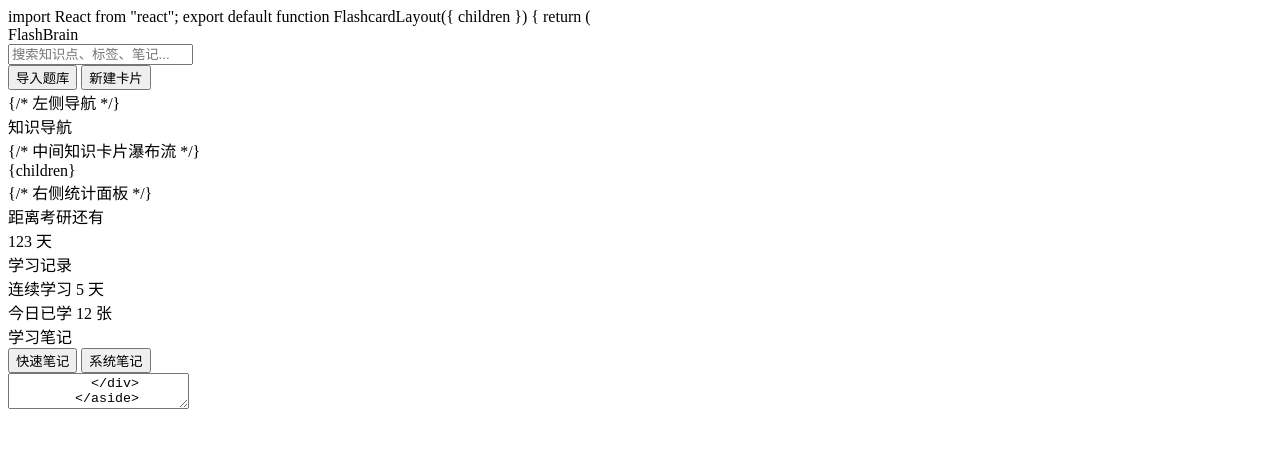
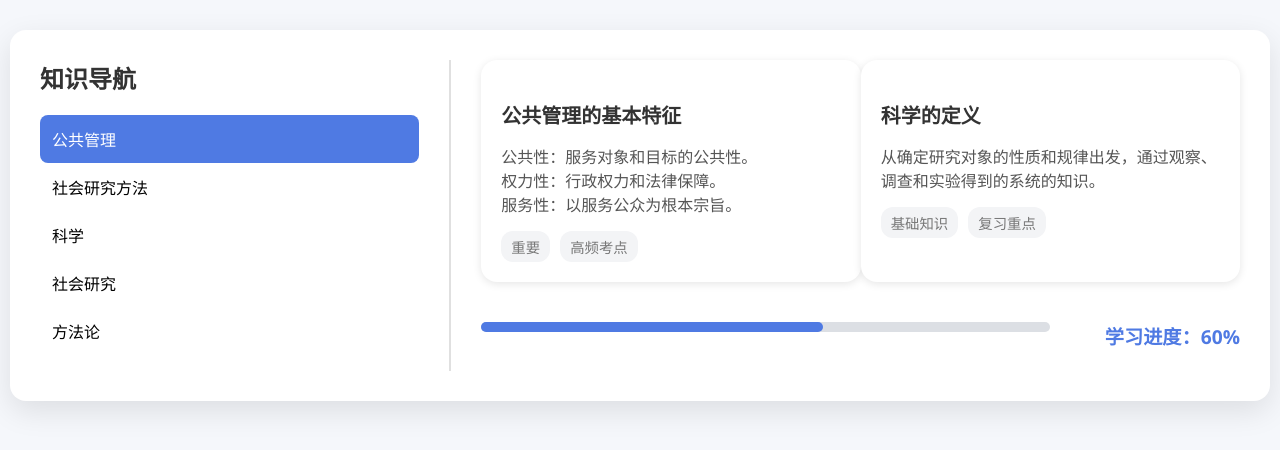
Before and after one commit to ComradeGu459/flashcard-website, a plain HTML site: page index.html in a window 1280 px wide. Drawn offline with Linux system fonts and the light colour scheme.

Commit message:
Update index.html

```diff
--- a/index.html
+++ b/index.html
@@ -1,151 +1,181 @@
-import React from "react";
+<!DOCTYPE html>
+<html lang="zh">
+<head>
+  <meta charset="UTF-8">
+  <meta name="viewport" content="width=device-width, initial-scale=1.0">
+  <title>学习平台</title>
+  <style>
+    body {
+      margin: 0;
+      font-family: 'Segoe UI', Tahoma, Geneva, Verdana, sans-serif;
+      background-color: #f5f7fb;
+    }
+    .container {
+      display: flex;
+      max-width: 1200px;
+      margin: 30px auto;
+      padding: 30px;
+      background-color: white;
+      border-radius: 16px;
+      box-shadow: 0 10px 30px rgba(0, 0, 0, 0.1);
+      overflow: hidden;
+    }
 
-export default function FlashcardLayout({ children }) {
-  return (
-    <div className="min-h-screen bg-gradient-to-br from-[#e0e7ff] via-[#f0f9ff] to-[#f3f4f6] flex flex-col">
-      <header className="h-16 flex items-center px-8 bg-white/70 shadow-md backdrop-blur-xl sticky top-0 z-30">
-        <span className="font-extrabold text-2xl text-[#6366f1] tracking-widest select-none">FlashBrain</span>
-        <div className="ml-8 flex-1">
-          <input
-            placeholder="搜索知识点、标签、笔记..."
-            className="w-[320px] py-2 px-5 rounded-2xl border-none bg-[#eef2ff] text-gray-700 font-semibold shadow-sm focus:outline-none focus:ring-2 focus:ring-indigo-300"
-          />
-        </div>
-        <div className="ml-auto flex items-center gap-4">
-          <button className="rounded-full bg-gradient-to-tr from-blue-400 to-indigo-400 text-white px-4 py-2 shadow-lg font-bold hover:scale-105 transition">导入题库</button>
-          <button className="rounded-full bg-[#fef3c7] text-[#a16207] font-bold px-4 py-2 hover:bg-[#fde68a] transition">新建卡片</button>
-        </div>
-      </header>
-      <main className="flex-1 flex max-w-7xl w-full mx-auto px-8 pt-8 gap-8">
-        {/* 左侧导航 */}
-        <aside className="w-64 flex-shrink-0">
-          <div className="rounded-3xl bg-white/80 shadow-xl backdrop-blur-xl p-5 sticky top-24">
-            <div className="font-bold text-lg mb-4 text-[#6366f1]">知识导航</div>
-            <div className="space-y-2">
-              <NavSection title="公共管理" chapters={["第一章", "第二章", "第三章"]} />
-              <NavSection title="社会研究方法" chapters={["第一章", "第二章", "第三章"]} />
-            </div>
-          </div>
-        </aside>
-        {/* 中间知识卡片瀑布流 */}
-        <section className="flex-1 grid grid-cols-1 md:grid-cols-2 xl:grid-cols-3 gap-7">
-          {children}
-        </section>
-        {/* 右侧统计面板 */}
-        <aside className="w-80 flex-shrink-0">
-          <div className="rounded-3xl bg-white/80 shadow-xl backdrop-blur-xl p-7 sticky top-24">
-            <div className="flex items-center mb-4">
-              <div className="font-bold text-[#6366f1] text-lg">距离考研还有</div>
-              <span className="ml-2 rounded-2xl px-4 py-1 bg-gradient-to-tr from-blue-200 to-purple-200 text-[#4f46e5] font-semibold">123 天</span>
-            </div>
-            <ProgressCircle percent={17} />
-            <div className="grid grid-cols-2 gap-3 text-center mt-8">
-              <StatBlock label="已掌握" value="32" />
-              <StatBlock label="复习中" value="11" />
-              <StatBlock label="未学习" value="86" />
-              <StatBlock label="高频考点" value="9" highlight />
-            </div>
-            <div className="mt-7 border-t pt-5">
-              <div className="font-semibold mb-1 text-gray-500">学习记录</div>
-              <div className="flex justify-between text-sm text-gray-500">
-                <span>连续学习</span>
-                <span className="text-[#6366f1] font-bold">5 天</span>
-              </div>
-              <div className="flex justify-between text-sm text-gray-500">
-                <span>今日已学</span>
-                <span className="text-[#6366f1] font-bold">12 张</span>
-              </div>
-            </div>
-          </div>
-          <div className="rounded-3xl bg-gradient-to-tr from-white/90 to-blue-50 shadow-xl mt-7 p-7">
-            <div className="font-semibold mb-2 text-[#6366f1]">学习笔记</div>
-            <div className="flex gap-2 mb-3">
-              <button className="px-4 py-1 rounded-xl bg-[#f1f5f9] text-[#6366f1] font-semibold hover:bg-indigo-50">快速笔记</button>
-              <button className="px-4 py-1 rounded-xl bg-[#f1f5f9] text-[#6366f1] font-semibold hover:bg-indigo-50">系统笔记</button>
-            </div>
-            <textarea className="w-full h-20 rounded-2xl border-none bg-[#eef2ff] p-3 resize-none shadow-inner" placeholder="记录临时想法或笔记..." />
-          </div>
-        </aside>
-      </main>
-    </div>
-  );
-}
+    /* 左侧导航 */
+    .sidebar {
+      flex: 1;
+      padding-right: 30px;
+      border-right: 2px solid #e0e0e0;
+    }
+    .sidebar .title {
+      font-size: 1.5rem;
+      font-weight: bold;
+      color: #333;
+      margin-bottom: 20px;
+    }
+    .sidebar ul {
+      list-style-type: none;
+      padding-left: 0;
+    }
+    .sidebar ul li {
+      padding: 12px;
+      font-size: 1rem;
+      cursor: pointer;
+      border-radius: 8px;
+      transition: background-color 0.3s ease;
+    }
+    .sidebar ul li:hover {
+      background-color: #f3f4f6;
+    }
+    .sidebar .active {
+      background-color: #4f7ae3;
+      color: white;
+    }
 
-// 侧边栏章节导航
-function NavSection({ title, chapters }) {
-  return (
-    <div>
-      <div className="font-bold text-[#2563eb]">{title}</div>
-      <ul className="pl-3 mt-1 space-y-1">
-        {chapters.map((ch, idx) => (
-          <li key={idx} className="text-gray-700 hover:bg-indigo-50 rounded-xl px-2 py-1 cursor-pointer">{ch}</li>
-        ))}
+    /* 右侧内容区 */
+    .main-content {
+      flex: 2;
+      padding-left: 30px;
+    }
+    .main-content .section {
+      display: flex;
+      justify-content: space-between;
+      margin-bottom: 40px;
+    }
+    .main-content .section .card {
+      background-color: #fff;
+      border-radius: 16px;
+      box-shadow: 0 2px 8px rgba(0, 0, 0, 0.1);
+      padding: 20px;
+      width: 48%;
+    }
+    .main-content .section .card h3 {
+      font-size: 1.25rem;
+      font-weight: bold;
+      color: #333;
+      margin-bottom: 15px;
+    }
+    .main-content .section .card .content {
+      font-size: 1rem;
+      color: #555;
+      margin-bottom: 15px;
+    }
+    .main-content .section .card .tags {
+      font-size: 0.9rem;
+      color: #888;
+      display: flex;
+      gap: 10px;
+    }
+    .main-content .section .card .tags span {
+      background-color: #f3f4f6;
+      padding: 5px 10px;
+      border-radius: 12px;
+      color: #777;
+    }
+
+    /* 底部学习进度 */
+    .learning-progress {
+      display: flex;
+      justify-content: space-between;
+      margin-top: 20px;
+    }
+    .learning-progress .progress-bar {
+      width: 75%;
+      height: 10px;
+      background-color: #dcdfe4;
+      border-radius: 5px;
+    }
+    .learning-progress .progress-bar span {
+      display: block;
+      height: 100%;
+      background-color: #4f7ae3;
+      border-radius: 5px;
+    }
+    .learning-progress .stats {
+      text-align: right;
+    }
+    .learning-progress .stats span {
+      font-size: 1.2rem;
+      font-weight: bold;
+      color: #4f7ae3;
+    }
+  </style>
+</head>
+<body>
+
+  <div class="container">
+    <!-- 左侧导航栏 -->
+    <div class="sidebar">
+      <div class="title">知识导航</div>
+      <ul>
+        <li class="active">公共管理</li>
+        <li>社会研究方法</li>
+        <li>科学</li>
+        <li>社会研究</li>
+        <li>方法论</li>
       </ul>
     </div>
-  );
-}
 
-// 右侧圆环进度条
-function ProgressCircle({ percent }) {
-  return (
-    <div className="flex justify-center items-center my-4">
-      <svg width="92" height="92" viewBox="0 0 92 92">
-        <circle cx="46" cy="46" r="41" fill="none" stroke="#e0e7ff" strokeWidth="9" />
-        <circle
-          cx="46" cy="46" r="41"
-          fill="none"
-          stroke="url(#grad)"
-          strokeWidth="9"
-          strokeDasharray={2 * Math.PI * 41}
-          strokeDashoffset={(1 - percent / 100) * 2 * Math.PI * 41}
-          strokeLinecap="round"
-          transform="rotate(-90 46 46)"
-        />
-        <defs>
-          <linearGradient id="grad" x1="0" y1="0" x2="92" y2="92">
-            <stop stopColor="#6366f1" />
-            <stop offset="1" stopColor="#38bdf8" />
-          </linearGradient>
-        </defs>
-        <text x="50%" y="54%" textAnchor="middle" fill="#6366f1" fontSize="1.5rem" fontWeight="bold">{percent}%</text>
-      </svg>
-    </div>
-  );
-}
+    <!-- 右侧内容 -->
+    <div class="main-content">
+      <!-- 课程内容区 -->
+      <div class="section">
+        <div class="card">
+          <h3>公共管理的基本特征</h3>
+          <div class="content">
+            公共性：服务对象和目标的公共性。<br>
+            权力性：行政权力和法律保障。<br>
+            服务性：以服务公众为根本宗旨。
+          </div>
+          <div class="tags">
+            <span>重要</span>
+            <span>高频考点</span>
+          </div>
+        </div>
 
-// 右侧统计小方块
-function StatBlock({ label, value, highlight }) {
-  return (
-    <div className={`rounded-xl px-3 py-2 ${highlight ? "bg-gradient-to-r from-yellow-100 to-yellow-50 text-[#f59e42] font-bold" : "bg-[#f1f5f9] text-gray-700"} shadow-sm`}>
-      <div className="text-lg">{value}</div>
-      <div className="text-xs">{label}</div>
-    </div>
-  );
-}
-// 单张卡片
-function FlashCard({ title, content, tags = [], onClick }) {
-  return (
-    <div
-      className="rounded-3xl bg-white/90 shadow-xl p-7 transition-all duration-300 hover:-translate-y-2 hover:shadow-2xl group relative cursor-pointer"
-      style={{ minHeight: "190px" }}
-      onClick={onClick}
-    >
-      <div className="font-bold text-lg mb-3 text-gray-900">{title}</div>
-      <div className="text-gray-600 leading-relaxed mb-3 line-clamp-4 group-hover:line-clamp-none transition-all">{content}</div>
-      <div className="flex gap-2 mt-2 flex-wrap">
-        {tags.map((t, idx) => (
-          <span key={idx}
-            className={`px-3 py-1 rounded-full text-xs font-bold
-              ${t === "高频" ? "bg-gradient-to-r from-yellow-200 to-orange-100 text-yellow-900" :
-              t === "重点" ? "bg-gradient-to-r from-blue-200 to-indigo-100 text-blue-900" :
-              "bg-gray-100 text-gray-500"}
-            `}
-          >{t}</span>
-        ))}
+        <div class="card">
+          <h3>科学的定义</h3>
+          <div class="content">
+            从确定研究对象的性质和规律出发，通过观察、调查和实验得到的系统的知识。
+          </div>
+          <div class="tags">
+            <span>基础知识</span>
+            <span>复习重点</span>
+          </div>
+        </div>
       </div>
-      <div className="absolute top-4 right-6">
-        <span className="inline-block bg-gradient-to-tr from-indigo-300 to-blue-200 text-[#6366f1] rounded-full px-2 py-0.5 text-xs font-semibold shadow">{Math.floor(Math.random()*100)}热度</span>
+
+      <!-- 学习进度区 -->
+      <div class="learning-progress">
+        <div class="progress-bar">
+          <span style="width: 60%;"></span>
+        </div>
+        <div class="stats">
+          <span>学习进度：60%</span>
+        </div>
       </div>
     </div>
-  );
-}
+  </div>
+
+</body>
+</html>
```
